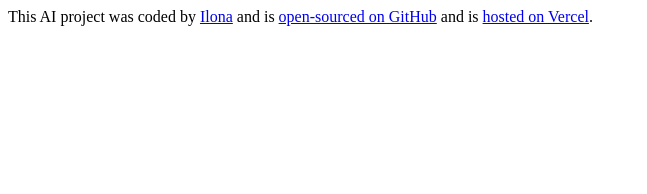
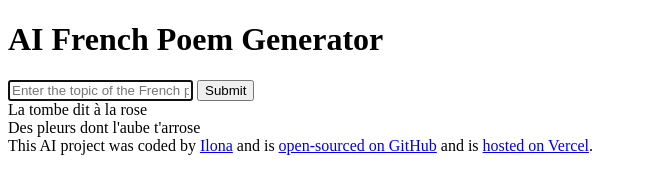
Before and after one commit to kromer52/aiweek2, a plain HTML site: page index.html in a window 1280 px wide. Shown: the whole page, without its empty margins (0-647 px from the left). Drawn offline with Linux system fonts and the light colour scheme.

Commit message:
updated html
added dummy text, submit button, text field

```diff
--- a/index.html
+++ b/index.html
@@ -4,9 +4,30 @@
     <meta charset="UTF-8">
     <meta name="viewport" content="width=, initial-scale=1.0">
     <link rel="stylesheet" href="src/index.js">
-    <title>Document</title>
-</head>
-<body>
+     <title>AI French Poem Generator</title>
+  </head>
+  <body>
+    <header>
+      <h1>AI French Poem Generator</h1>
+    </header>
+
+    <main>
+      <form>
+        <input
+          type="text"
+          placeholder="Enter the topic of the French poem"
+          autofocus
+          required
+          autocomplete="off"
+        />
+        <input type="submit" />
+      </form>
+      <div>
+        La tombe dit à la rose
+        <br />
+        Des pleurs dont l'aube t'arrose
+      </div>
+    </main>
      <footer>
       This AI project was coded by
       <a href="https://github.com/kromer52" target="_blank">Ilona</a> and
```
